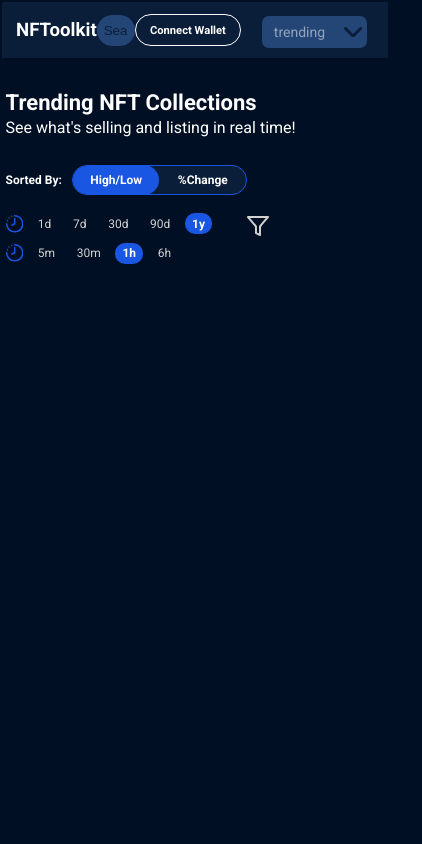
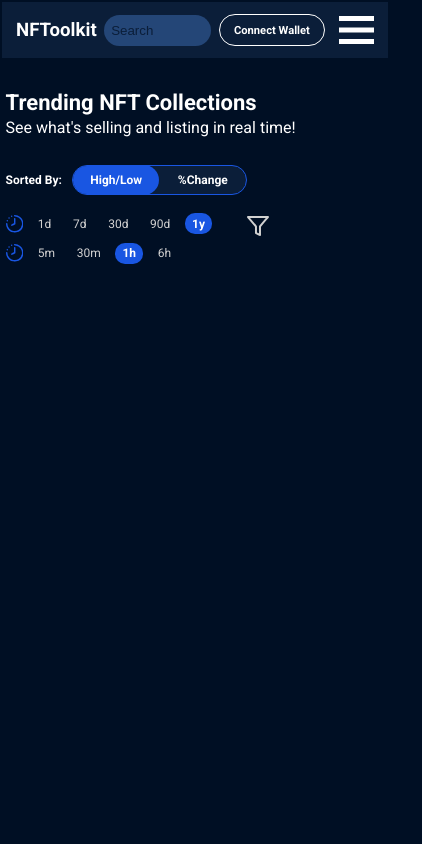
Before and after one commit to FortuneWebWorks/Cyber-React-Sass, a React (Create React App) app: page /trending in a window 390 px wide. Shown: the top 844 px of the page, 422 px wide, since content can reach past the window. Built offline with nearby package versions, Linux system fonts and the light colour scheme.

Commit message:
:zap: hamburger menu completed

```diff
--- a/src/components/HeaderMenu.js
+++ b/src/components/HeaderMenu.js
@@ -1,3 +1,4 @@
+import { useEffect, useState } from 'react';
 import { useNavigate } from 'react-router-dom';
 import '../styles/headerMenu.scss';
 import DropDown from './DropDown';
@@ -13,22 +14,47 @@ const header2Items = [{ name: 'Drops' }, { name: 'Trending' }, { name: 'FAQ' }];
 // ];
 
 const HeaderMenu = ({ second, items }) => {
+  const [open, setOpen] = useState(false);
   const navigate = useNavigate();
 
   const routeChange = (key) => {
     navigate(key.toLowerCase());
   };
 
+  useEffect(() => {
+    const closer = (e) => {
+      if (
+        !e.target.closest('.hamb__items') &&
+        !e.target.classList.contains('hamb__icon')
+      ) {
+        setOpen(false);
+      } else {
+        setOpen((prev) => !prev);
+      }
+    };
+
+    window && window.addEventListener('mouseup', closer);
+
+    return () => {
+      window.removeEventListener('mouseup', closer);
+    };
+  }, []);
+
   return (
-    <div className="headermenu__container">
-      <DropDown
-        fontSize="3rem"
-        innerColor="#244677"
-        minWidth="10rem"
-        placeholder={window.location.pathname.replace('/', '')}
-        items={items || header2Items}
-        callBack={routeChange}
-      />
+    <div className={`headermenu__container ${open ? 'open' : ''}`}>
+      <div className="hamb__icon">
+        <div></div>
+        <div></div>
+        <div></div>
+      </div>
+
+      <ul className="hamb__items">
+        {header2Items.map((item) => (
+          <li key={item.name} onClick={routeChange.bind(null, item.name)}>
+            {item.name}
+          </li>
+        ))}
+      </ul>
     </div>
   );
 };
--- a/src/styles/headerMenu.scss
+++ b/src/styles/headerMenu.scss
@@ -1,37 +1,90 @@
 @use './colors' as *;
 
 .headermenu__container {
+  display: none;
   position: relative;
-  display: none;
-  z-index: 10;
+  width: 100%;
+  height: 100%;
 
-  .dropdown {
-    width: 15rem;
-    height: 4.5rem;
-    background-color: #244677;
-  }
+  .hamb__icon {
+    position: relative;
+    width: 5rem;
+    height: 4rem;
+    cursor: pointer;
 
-  .dropdown__items {
-    padding: 1rem;
+    & div {
+      position: absolute;
+      width: 100%;
+      height: 5px;
+      background-color: #fff;
+      transition: all 0.3s;
+      transform-origin: center;
+      user-select: none;
+      pointer-events: none;
+    }
 
-    li {
-      padding: 1rem 0.5rem;
-      // margin: 1rem 0;
+    & div:nth-child(1) {
+      top: 0;
+    }
+
+    & div:nth-child(3) {
+      top: 50%;
+      transform: translateY(-50%);
+    }
+
+    & div:nth-child(2) {
+      bottom: 0;
     }
   }
 
-  .dropdown__placeholder__icon {
-    font-size: 2rem;
-    padding-left: 1rem;
-
-    svg {
-      stroke: $primary-dark;
-      height: 1.5rem;
-    }
+  .hamb__items {
+    position: absolute;
+    top: 160%;
+    min-width: 10rem;
+    border-radius: 10px;
+    background: $primary-light 0% 0% no-repeat padding-box;
+    font: normal normal normal 16px/19px Roboto;
+    z-index: 10;
+    opacity: 0;
+    user-select: none;
+    pointer-events: none;
+    transition: opacity 0.3s;
   }
 
-  .dropdown__items {
-    font-size: 2rem;
+  li {
+    padding: 1.5rem;
+    border-top: 1px solid $primary;
+    cursor: pointer;
+    user-select: none;
+  }
+
+  li:first-of-type {
+    border-top: 0;
+  }
+
+  &.open {
+    .hamb__items {
+      opacity: 1;
+      user-select: unset;
+      pointer-events: unset;
+    }
+
+    .hamb__icon {
+      & div:nth-child(1) {
+        top: 50%;
+        transform: rotate(45deg) translateY(0);
+      }
+
+      & div:nth-child(3) {
+        top: 50%;
+        transform: rotate(-45deg) translateY(0);
+      }
+
+      & div:nth-child(2) {
+        transform: translateX(100%);
+        opacity: 0;
+      }
+    }
   }
 
   @media (max-width: 1000px) {
```
